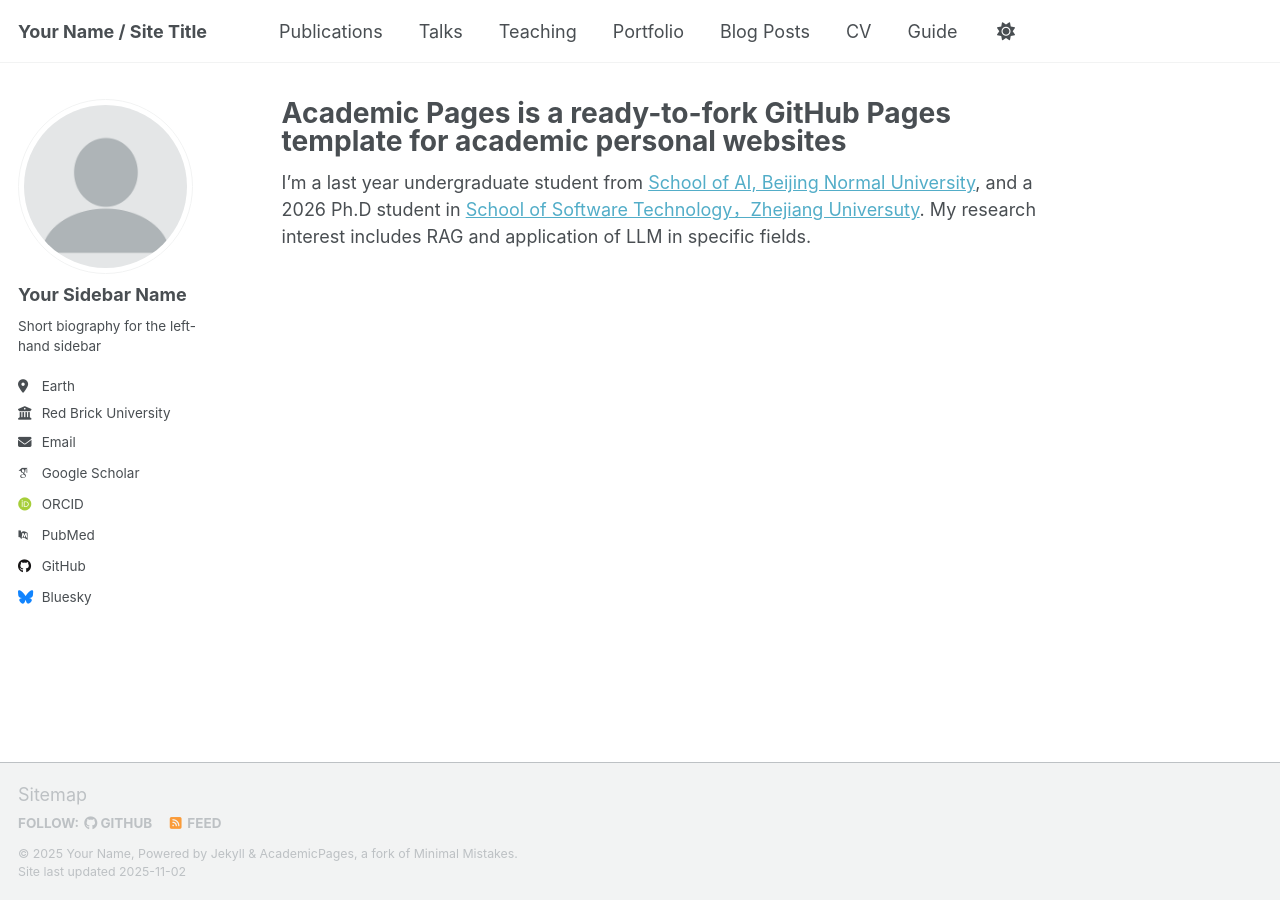
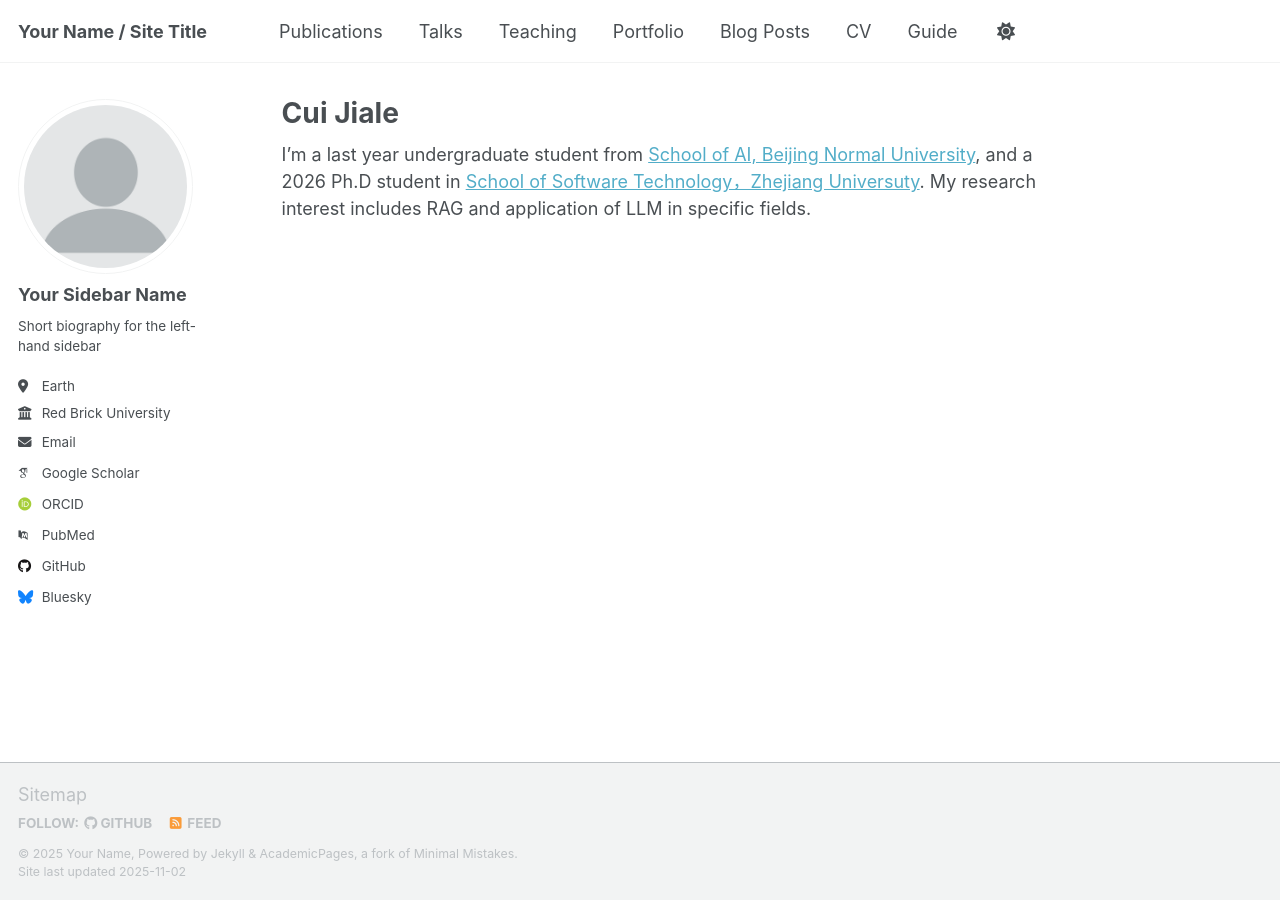
Before and after one commit to LupinCui/LupinCui.github.io, a Jekyll site: the page built from _pages/about.md, in a window 1280 px wide. Built offline with Jekyll 4.4.1, drawn with Linux system fonts in a browser that asks for light colours; some web fonts are replaced; a script that is not in the unit is left out.

Commit message:
Update title in about.md to 'Cui Jiale'

```diff
--- a/_pages/about.md
+++ b/_pages/about.md
@@ -1,6 +1,6 @@
 ---
 permalink: /
-title: "Academic Pages is a ready-to-fork GitHub Pages template for academic personal websites"
+title: "Cui Jiale"
 author_profile: true
 redirect_from:
   - /about/
```
